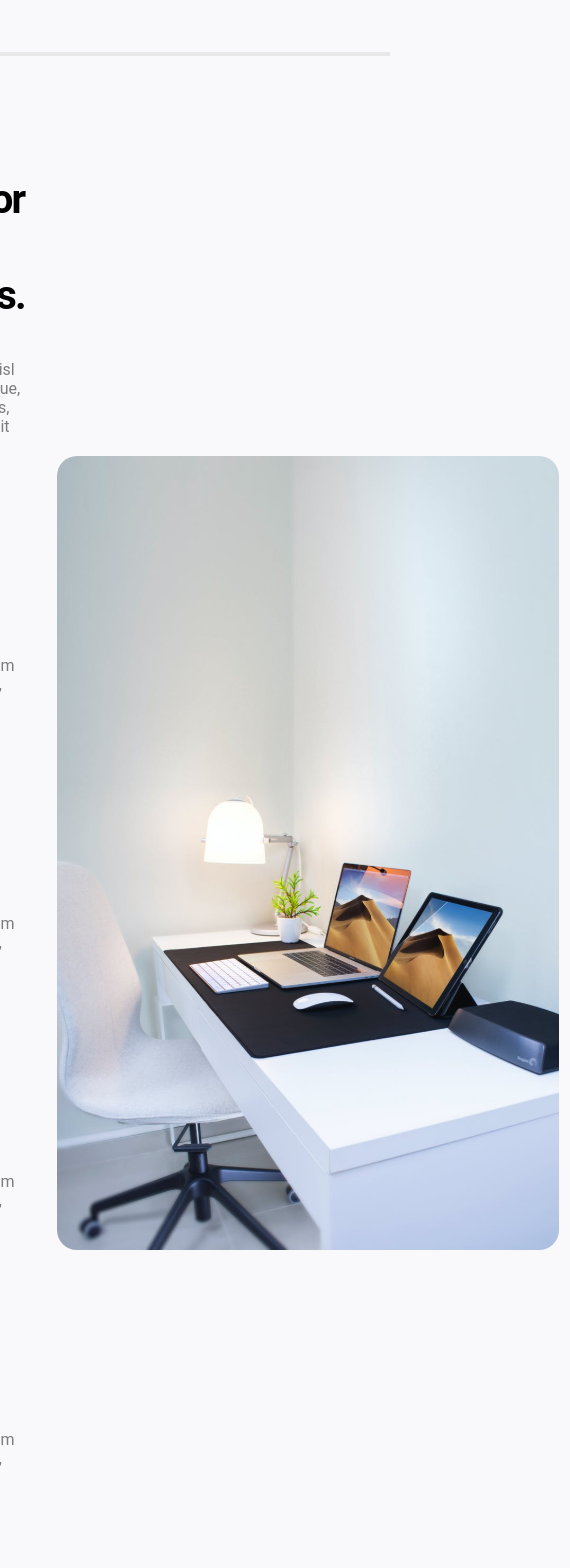
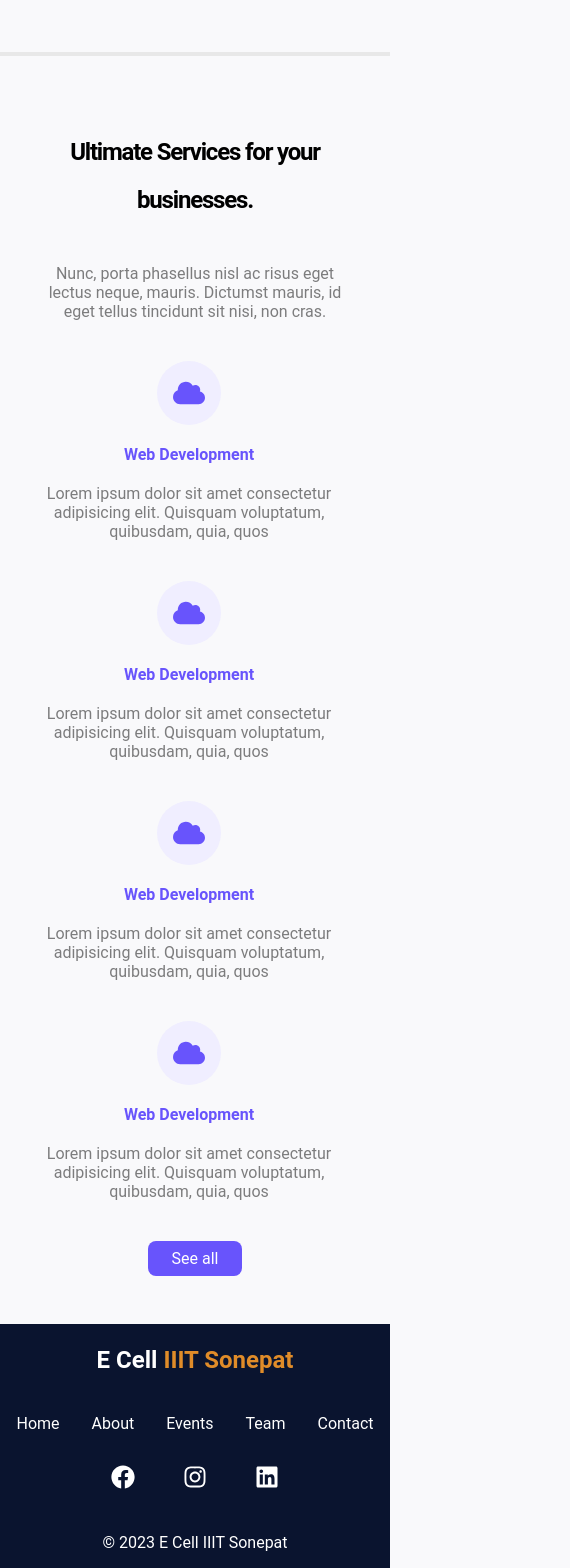
Before and after one commit to devprashantt/ecell-client, a React (Vite) app: page / in a window 390 px wide. Shown: the part 7280-8848 px from the top of the page, 570 px wide, since content can reach past the window. Built offline with nearby package versions, Linux system fonts and the light colour scheme.

Commit message:
Make Service component responsive

```diff
--- a/src/components/Service.jsx
+++ b/src/components/Service.jsx
@@ -1,4 +1,7 @@
 import { Link } from "react-router-dom";
+
+// import responsive styles
+import './../styles/css/ServiceStyle.css';
 
 // import entrepreneurship from "react-icons
 import { FaCloud } from "react-icons/fa";
@@ -74,6 +77,7 @@ const Service = () => {
         gap: "2rem",
         padding: "0 3%",
       }}
+      className="service--component"
     >
       <div
         style={{
@@ -92,6 +96,7 @@ const Service = () => {
             letterSpacing: "-0.05em",
             margin: "0",
           }}
+          className="service--element-heading"
         >
           Ultimate Services for your businesses.
         </h1>
@@ -111,6 +116,7 @@ const Service = () => {
             flexWrap: "wrap",
             gap: "2.5rem",
           }}
+          className="service--block-services"
         >
           {services.map((service, index) => {
             return (
@@ -125,6 +131,7 @@ const Service = () => {
                   maxWidth: "300px",
                   gap: "20px",
                 }}
+                className="service--block-info"
               >
                 <div
                   style={{
@@ -170,6 +177,7 @@ const Service = () => {
             borderRadius: "0.5rem",
             margin: "1rem 0",
           }}
+          className="service--element-link"
         >
           See all
         </Link>
--- /dev/null
+++ b/src/styles/css/ServiceStyle.css
@@ -0,0 +1,26 @@
+service--block-services {
+  margin: 0;
+}
+
+@media (max-width: 60em) {
+  .service--component {
+    text-align: center;
+    width: 80%;
+  }
+  .service--component > img {
+    display: none;
+  }
+  .service--block-info {
+    align-items: center !important;
+  }
+  .service--element-link {
+    align-self: center;
+  }
+}
+@media (max-width: 30em) {
+  .service--element-heading {
+    font-size: 1.5rem !important;
+  }
+}
+
+/*# sourceMappingURL=ServiceStyle.css.map */
--- /dev/null
+++ b/src/styles/sass/ServiceStyle.scss
@@ -0,0 +1,32 @@
+@use 'viewport';
+
+service--block-services {
+    margin: 0;
+}
+
+@include viewport.responsive(viewport.$lg) {
+
+    .service--component {
+        text-align: center;
+        width: 80%;
+    }
+
+    .service--component>img {
+        display: none;
+    }
+
+    .service--block-info {
+        align-items: center !important;
+    }
+
+    .service--element-link {
+        align-self: center;
+    }
+}
+
+@include viewport.responsive(viewport.$sm) {
+
+    .service--element-heading {
+        font-size: 1.5rem !important;
+    }
+}
```
Also changed, not shown: 1 other file (tests, documents, lock files or other folders).
